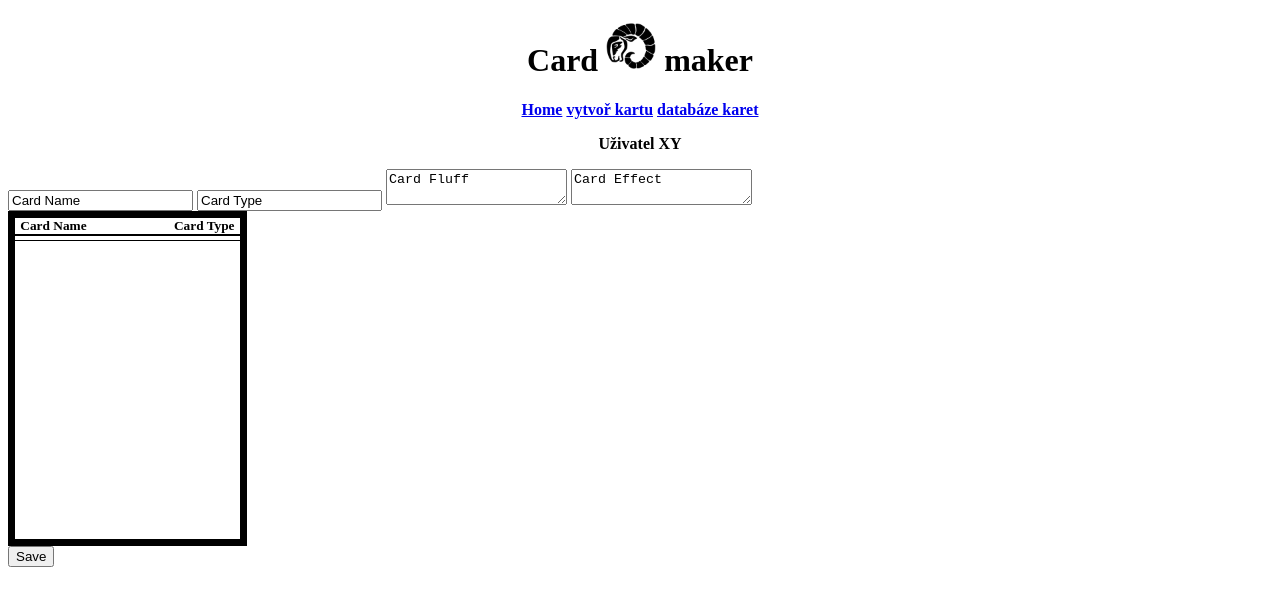
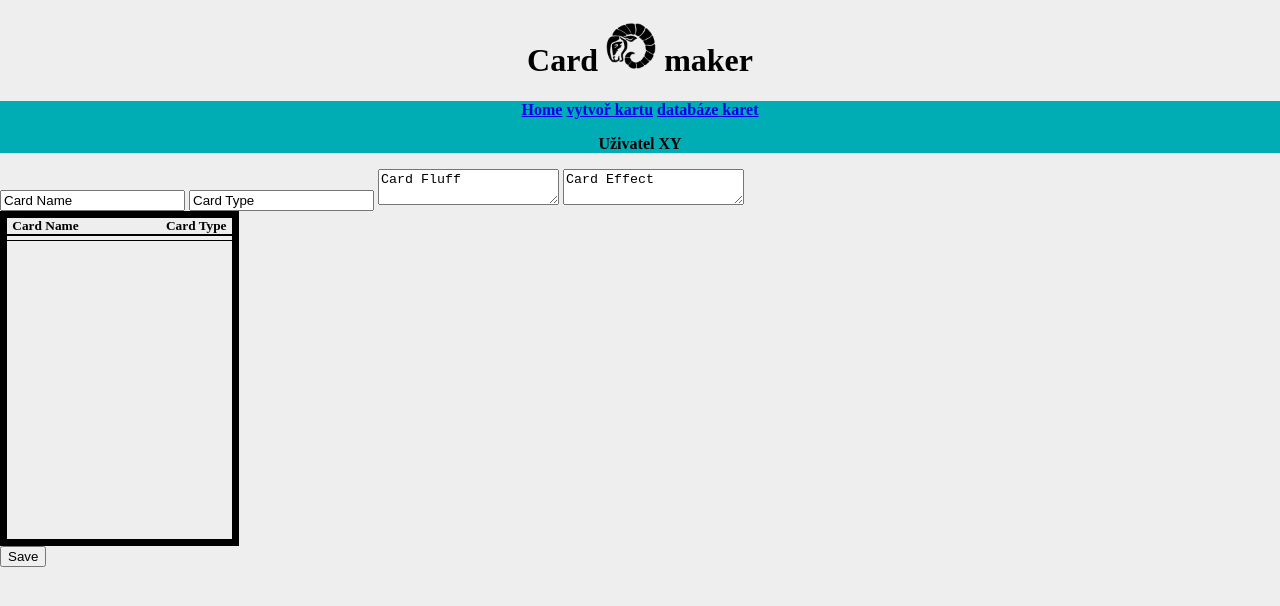
Before and after one commit to Cernobor/card-maker, a SvelteKit app in the folder cardMakerFE/: page / in a window 1280 px wide. Shown: the top 606 px of the page. Built offline with nearby package versions, Linux system fonts and the light colour scheme.

Commit message:
Add basic css

```diff
--- a/cardMakerFE/src/routes/styles.css
+++ b/cardMakerFE/src/routes/styles.css
@@ -1,4 +1,21 @@
+
+body {
+    margin: 0;
+    padding: 0;
+    background-color: #EEEEEE;
+}
+nav {
+    background-color: #00ADB5;
+
+
+}
+
 
 .header-block {
     text-align: center;
 }
+
+.navbar {
+    display: flex;
+    justify-content: space-between;
+}
```
